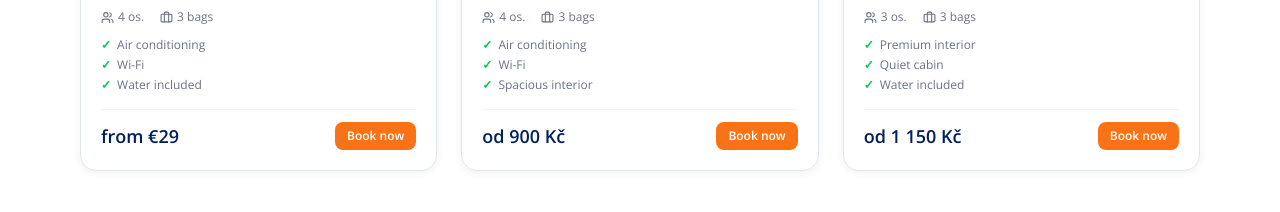
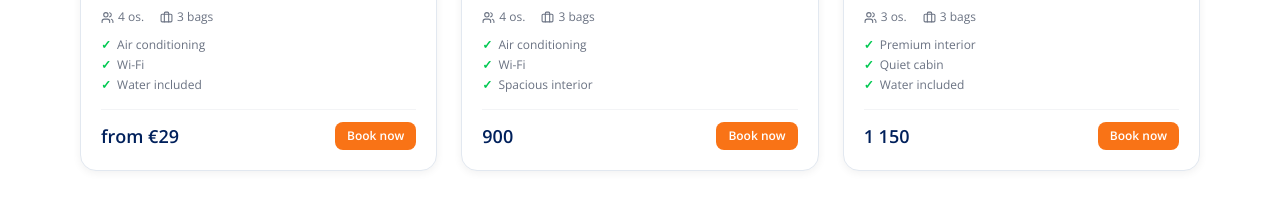
Before and after one commit to pragueridecz-cloud/website_en, a Next.js app: page / in a window 1280 px wide. Shown: the part 3320-3532 px from the top of the page. Built offline with nearby package versions, Linux system fonts and the light colour scheme.

Commit message:
Remove all remaining 'od' and 'Kč' from English site

```diff
--- a/app/intercity-transport/page.tsx
+++ b/app/intercity-transport/page.tsx
@@ -6,11 +6,11 @@ import { Lock, Car, Clock, Globe, CreditCard, UserCheck } from "lucide-react"
 
 export const metadata: Metadata = {
   title: "Long Distance Taxi & Intercity Transport Prague | pragueairportaxi.com",
-  description: "Long Distance Taxi from Prague za pevnou price — Prague–Vienna od 9 €29, Prague–Berlin , Prague–Brno . Intercity Transport across Czech Republic & Europe, 24/7.",
+  description: "Long Distance Taxi from Prague za pevnou price — Prague–Vienna 9 €29, Prague–Berlin , Prague–Brno . Intercity Transport across Czech Republic & Europe, 24/7.",
   keywords: "meziměstská doprava, mezinárodní transfer, Prague Vienna taxi, Prague Berlin taxi, Prague Brno taxi, transport do zahraničí, taxi Prague Munich",
   openGraph: {
     title: "Meziměstská a mezinárodní doprava | pragueairportaxi.com",
-    description: "Prague–Vienna od 9 €29, Prague–Berlin . Komfortní transport po celé Evropě.",
+    description: "Prague–Vienna 9 €29, Prague–Berlin . Komfortní transport po celé Evropě.",
     url: "https://www.pragueairportaxi.com/mezimestska-doprava",
   },
   alternates: { canonical: "https://www.pragueairportaxi.com/mezimestska-doprava" },
@@ -129,7 +129,7 @@ export default function MezimestskaPage() {
                     <div style={{ fontSize: "13px", fontWeight: 700, color: "#00205B" }}>{r.from} → {r.to}</div>
                     <div style={{ fontSize: "11px", color: "#94a3b8", marginTop: "2px" }}>{r.km}</div>
                   </div>
-                  <div style={{ fontSize: "16px", fontWeight: 800, color: "#F97316" }}>od {r.price} Kč</div>
+                  <div style={{ fontSize: "16px", fontWeight: 800, color: "#F97316" }}>od {r.price}</div>
                 </div>
               ))}
             </div>
--- a/app/terms-and-conditions/page.tsx
+++ b/app/terms-and-conditions/page.tsx
@@ -99,7 +99,7 @@ export default function ObchodniPodminky() {
           </Section>
 
           <Section title="4. Prices and Payment Terms">
-            <P>Ceny jsou uváděny v českých korunách (Kč) včetně DPH. Zobrazená price je <strong>pevná</strong> a zahrnuje veškeré poplatky spojené s přepravou (dálniční poplatky, palivo, parkování u terminálů).</P>
+            <P>Ceny jsou uváděny v českých korunách () včetně DPH. Zobrazená price je <strong>pevná</strong> a zahrnuje veškeré poplatky spojené s přepravou (dálniční poplatky, palivo, parkování u terminálů).</P>
             <P>Price <strong>nezahrnuje</strong>: volitelné příplatky (lyže, kola, dětské sedačky), pokud nebyly součástí objednávky.</P>
             <P>Available payment methods:</P>
             <Ul items={[
--- a/components/CoverageMap.tsx
+++ b/components/CoverageMap.tsx
@@ -9,7 +9,7 @@ const AIRPORTS = [
   { code: "BRQ", name: "Brno-Tuřany", lat: 49.1513, lng: 16.6944, price: "from €112", time: "2.5h", country: "🇨🇿" },
   { code: "OSR", name: "Ostrava-Mošnov", lat: 49.6963, lng: 18.1111, price: "from €189", time: "3.5h", country: "🇨🇿" },
   { code: "VIE", name: "Vienna International", lat: 48.1103, lng: 16.5697, price: "from €173", time: "3.5h", country: "🇦🇹" },
-  { code: "BTS", name: "Bratislava Štefánik", lat: 48.1702, lng: 17.2127, price: "od 4 200 Kč", time: "3.5h", country: "🇸🇰" },
+  { code: "BTS", name: "Bratislava Štefánik", lat: 48.1702, lng: 17.2127, price: "4 200", time: "3.5h", country: "🇸🇰" },
   { code: "BUD", name: "Budapest Liszt Ferenc", lat: 47.4298, lng: 19.2611, price: "from €266", time: "5h", country: "🇭🇺" },
   { code: "MUC", name: "Munich Franz Josef Strauss", lat: 48.3537, lng: 11.7750, price: "from €305", time: "4h", country: "🇩🇪" },
   { code: "FRA", name: "Frankfurt am Main", lat: 50.0379, lng: 8.5622, price: "from €343", time: "4.5h", country: "🇩🇪" },
--- a/components/Fleet.tsx
+++ b/components/Fleet.tsx
@@ -22,8 +22,8 @@ const cars = [
     model: "Skoda Superb or similar",
     passengers: 4,
     luggage: 3,
-    price: "od 900 Kč",
-    hourlyPrice: "900 Kč/h",
+    price: "900",
+    hourlyPrice: "900/h",
     features: ["Air conditioning", "Wi-Fi", "Spacious interior"],
     tag: null,
     category: "sedan",
@@ -34,8 +34,8 @@ const cars = [
     model: "Mercedes-Benz C or similar",
     passengers: 3,
     luggage: 3,
-    price: "od 1 150 Kč",
-    hourlyPrice: "1 150 Kč/h",
+    price: "1 150",
+    hourlyPrice: "1 150/h",
     features: ["Premium interior", "Quiet cabin", "Water included"],
     tag: null,
     category: "sedan",
@@ -58,8 +58,8 @@ const cars = [
     model: "Mercedes Vito a podobný",
     passengers: 7,
     luggage: 6,
-    price: "od 1 150 Kč",
-    hourlyPrice: "1 150 Kč/h",
+    price: "1 150",
+    hourlyPrice: "1 150/h",
     features: ["Extra space", "Air conditioning", "Wi-Fi"],
     tag: null,
     category: "minivan",
@@ -70,8 +70,8 @@ const cars = [
     model: "Mercedes V-Class a podobný",
     passengers: 7,
     luggage: 6,
-    price: "od 1 650 Kč",
-    hourlyPrice: "1 650 Kč/h",
+    price: "1 650",
+    hourlyPrice: "1 650/h",
     features: ["Mercedes V-Class", "Business class", "Spacious interior"],
     tag: "Firemní volba",
     category: "minivan",
```
